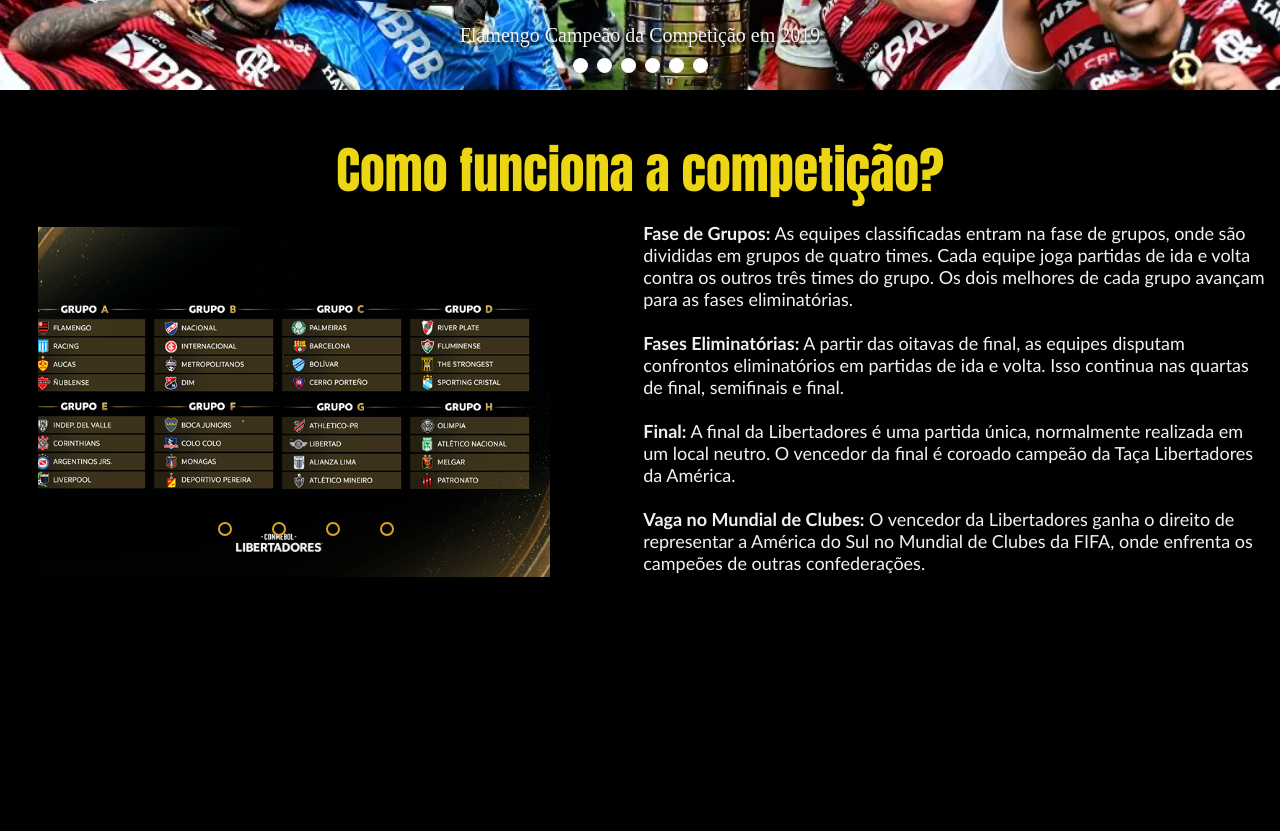
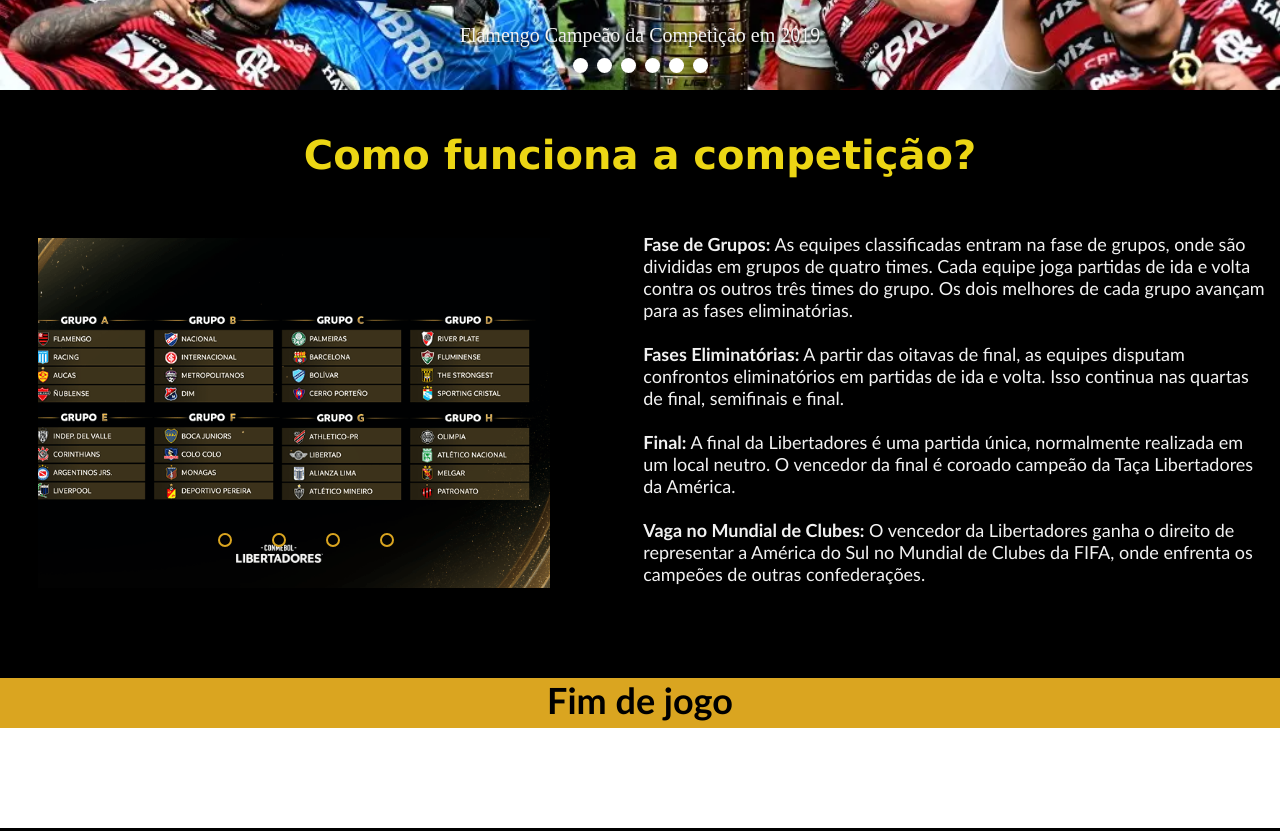
Before and after one commit to CarlosEduardoMiranda/Projeto-Individual-, a plain HTML site: page Projeto-Individual-/site/projetoindividual.html in a window 1280 px wide. Shown: the part 520-1351 px from the top of the page. Drawn offline with Linux system fonts and the light colour scheme; files whose address does not match are found by name.

Commit message:
atualização do index

```diff
--- a/Projeto-Individual-/site/projetoindividual.html
+++ b/Projeto-Individual-/site/projetoindividual.html
@@ -23,7 +23,7 @@
       <a href="Historia">Histórias</a>
       <a href="#Times">Times</a>
       <a href="#Estatísticas">Estatísticas</a>
-      <a href="">Login</a>
+      <a href="../Login/login.html">Login</a>
       <a href="">Cadastro</a>
     </div>
   </div>
@@ -206,6 +206,25 @@
             </p>
             </div>
 
+            <!-- <br>
+            <br>
+            <br>
+            <br>
+            <br>
+            <br>
+            <br>
+            <br> -->
+
+
+            <div class="linha-amarela">
+              <div class="titles">
+                <h1>Fim de jogo</h1>
+              </div>
+            </div>
+            <div class="linha-branca">
+
+            </div>
+
     </div>
     <footer class="rodape" id="contato">
       <div class="rodape-div">
--- a/Projeto-Individual-/site/style.css
+++ b/Projeto-Individual-/site/style.css
@@ -296,10 +296,9 @@
 .titulo_historia{
   display: flex;
   justify-content: center;
-  font-family: Impact, Haettenschweiler, 'Arial Narrow Bold', sans-serif;
-  font-size: 50px;
+  font-family: 'Lucida Sans', 'Lucida Sans Regular', 'Lucida Grande', 'Lucida Sans Unicode', Geneva, Verdana, sans-serif;
+  font-size: 40px;
   color: #ECD614;
-  text-shadow: black 0.1em 0.1em 0.0em;
   margin-top: 3%;
 }
 
@@ -307,7 +306,7 @@
   display: flex;
   align-items: center;
   width: 100%;
-
+  height: 500px;
 }
 
 .texto_historia{
@@ -321,6 +320,27 @@
   font-size: 18px;
 
 }
+
+.linha-amarela{
+  width: 100%;
+  height: 50px;
+  background-color: #daa520;
+ }
+
+ .titles{
+    display: flex;
+    justify-content: center;
+    align-items: center;
+    font-family: 'Trebuchet MS', 'Lucida Sans Unicode', 'Lucida Grande', 'Lucida Sans', Arial, sans-serif;
+    font-size: 18px;
+ }
+
+ .linha-branca{
+  width: 100%;
+  height: 100px;
+  background-color: rgb(255, 255, 255);
+
+ }
 
 .texto-historia b{
   margin: 0;
@@ -441,16 +461,6 @@
   margin: 0px;
   text-align: center;
 }
-/*mobile*/
-@media (max-width: 768px) {
-  .rodape-div-1, .rodape-div-2, .rodape-div-3, .rodape-div-4{
-      width: calc(50% - 20px);
-      padding: 10px;
-  }
-  .rodape-div{
-      padding: 60px 0px 40px 0px;
-  }
-}
 
 
 
```
Also changed, not shown: Projeto-Individual-/Login/login.html (+2 -2 lines), Projeto-Individual-/imagens/logo.jpg (added).
